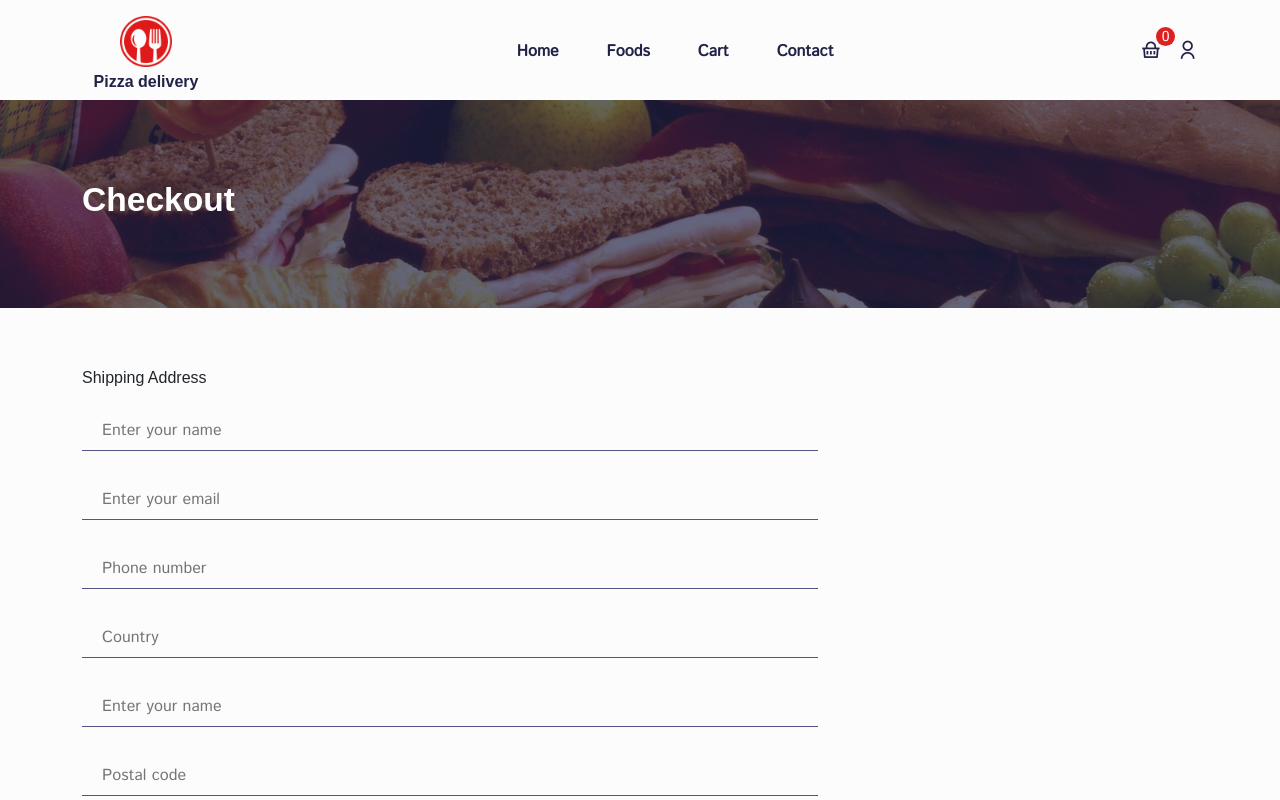
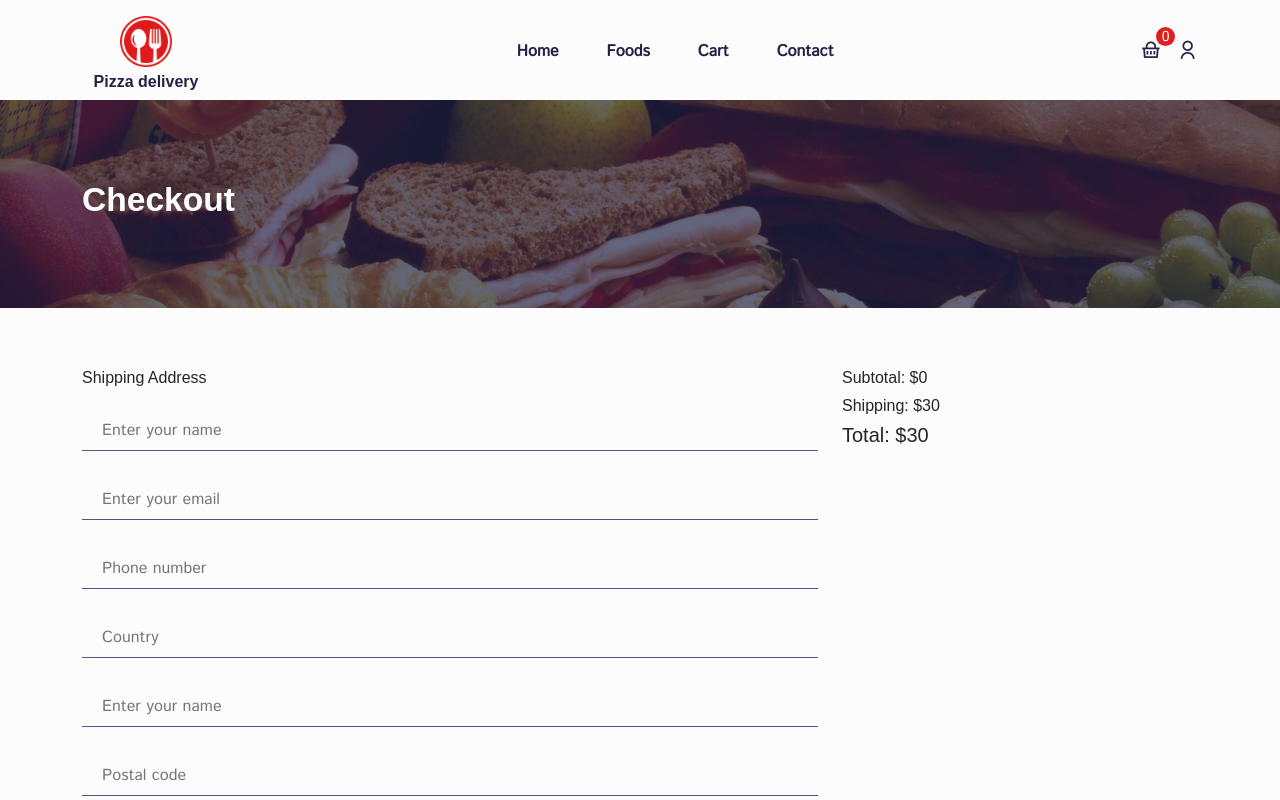
Before and after one commit to Andrewmoren/e_commerce_pizza, a React (Create React App) app: page /checkout in a window 1280 px wide. Shown: the top 800 px of the page. Built offline with nearby package versions, Linux system fonts and the light colour scheme; a web font is replaced by a local one.

Commit message:
build Checkout totalAmount

```diff
--- a/src/pages/Checkout.jsx
+++ b/src/pages/Checkout.jsx
@@ -5,6 +5,10 @@ import CommonSection from "../components/UI/common-section/CommonSection";
 import Helmet from "../components/Helmet/Helmet";
 
 const Checkout = () => {
+  const cartTotalAmout = useSelector((state) => state.cart.totalAmount);
+  const shippingCost = 30;
+
+  const totalAmount = cartTotalAmout + Number(shippingCost);
   return (
     <Helmet title="Checkout">
       <CommonSection title="Checkout" />
@@ -35,7 +39,21 @@ const Checkout = () => {
               </form>
               <button className="addToCart__btn">Payment</button>
             </Col>
-            <Col lg="4" md="6"></Col>
+            <Col lg="4" md="6">
+              <div>
+                <h6>
+                  Subtotal: $<span>{cartTotalAmout}</span>
+                </h6>
+                <h6>
+                  Shipping: $<span>{shippingCost}</span>
+                </h6>
+                <div>
+                  <h5>
+                    Total: <span>${totalAmount}</span>
+                  </h5>
+                </div>
+              </div>
+            </Col>
           </Row>
         </Container>
       </section>
```
